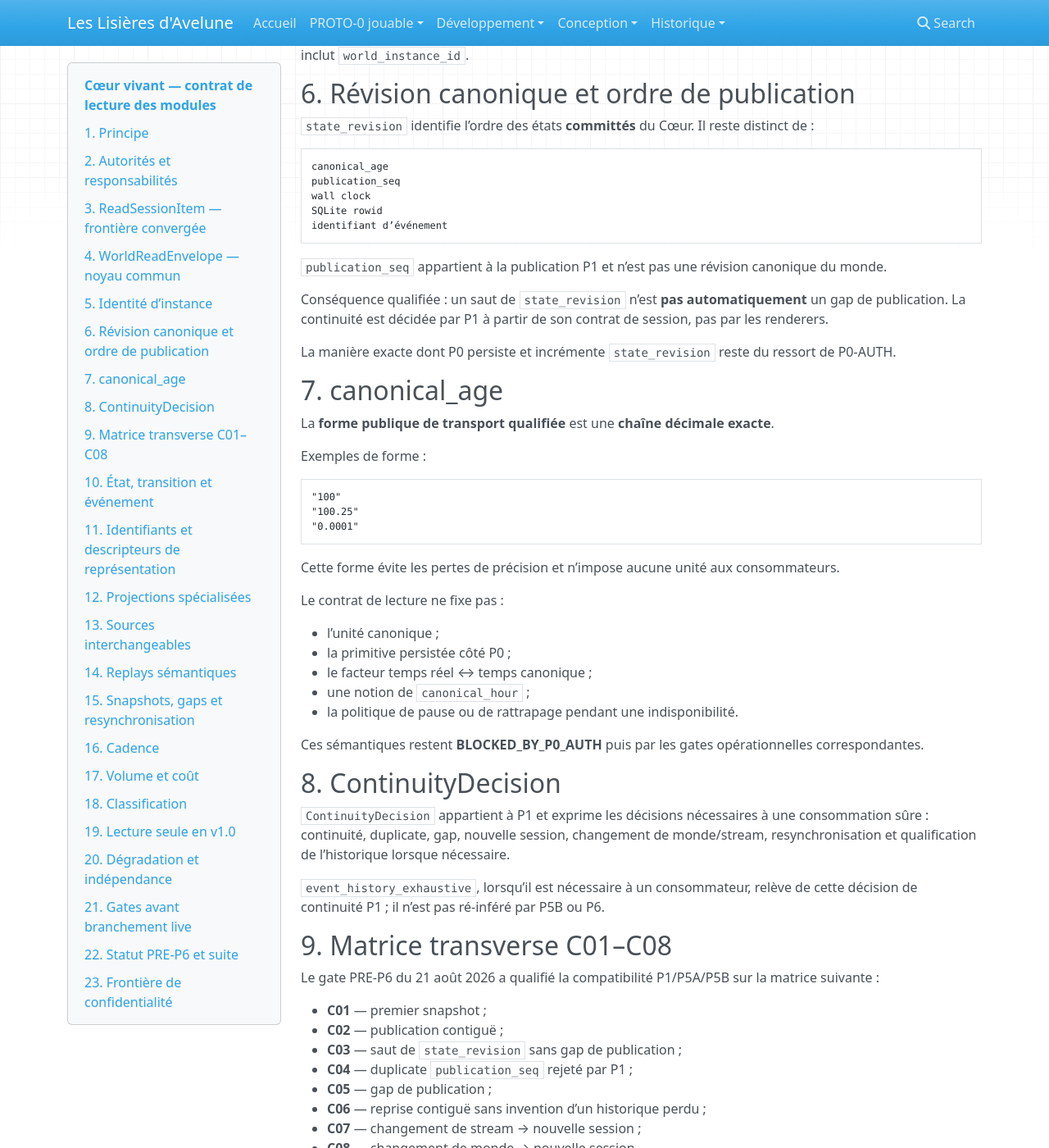
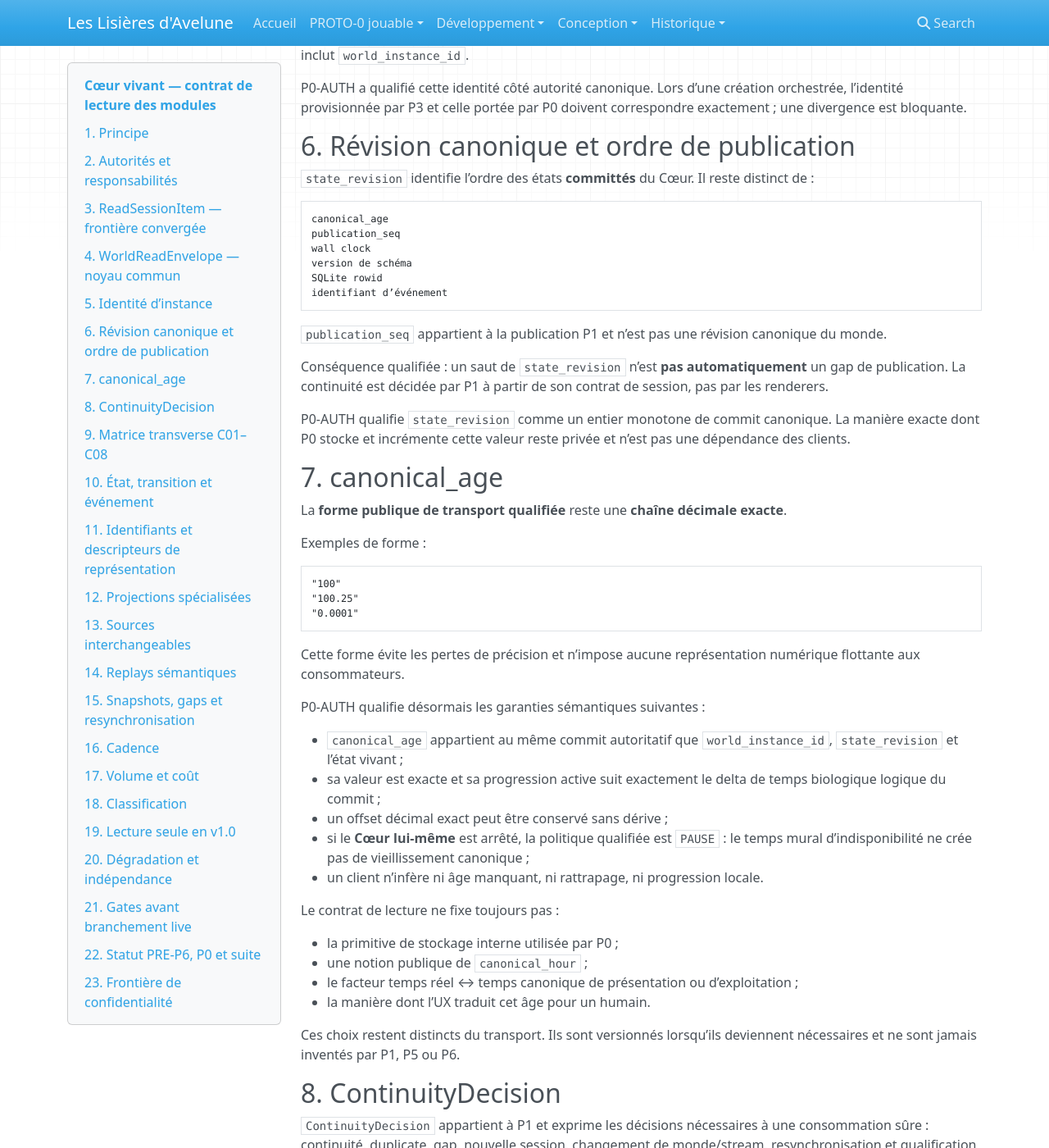
Before and after one commit to Abeliome-Officiel/les-lisieres-avelune, an MkDocs documentation site: the page built from docs/32_coeur_contrat_lecture_modules.md, in a window 1280 px wide and 1400 px high, scrolled down 2724 px. Shown: the whole window at 82% size. Built offline with MkDocs 1.6.1, drawn with Linux system fonts in a browser that asks for light colours; nearby versions of some CDN libraries; some of the changed text lies outside the part shown.

Commit message:
docs: qualify P0 semantics in read contract

````diff
--- a/docs/32_coeur_contrat_lecture_modules.md
+++ b/docs/32_coeur_contrat_lecture_modules.md
@@ -127,6 +127,8 @@ Règles :
 
 Pour les caches et mémoires de modules, `representation_id` seul ne suffit jamais : le namespace minimal inclut `world_instance_id`.
 
+P0-AUTH a qualifié cette identité côté autorité canonique. Lors d’une création orchestrée, l’identité provisionnée par P3 et celle portée par P0 doivent correspondre exactement ; une divergence est bloquante.
+
 ## 6. Révision canonique et ordre de publication
 
 `state_revision` identifie l’ordre des états **committés** du Cœur. Il reste distinct de :
@@ -135,6 +137,7 @@ Pour les caches et mémoires de modules, `representation_id` seul ne suffit jama
 canonical_age
 publication_seq
 wall clock
+version de schéma
 SQLite rowid
 identifiant d’événement
 ```
@@ -143,11 +146,11 @@ identifiant d’événement
 
 Conséquence qualifiée : un saut de `state_revision` n’est **pas automatiquement** un gap de publication. La continuité est décidée par P1 à partir de son contrat de session, pas par les renderers.
 
-La manière exacte dont P0 persiste et incrémente `state_revision` reste du ressort de P0-AUTH.
+P0-AUTH qualifie `state_revision` comme un entier monotone de commit canonique. La manière exacte dont P0 stocke et incrémente cette valeur reste privée et n’est pas une dépendance des clients.
 
 ## 7. canonical_age
 
-La **forme publique de transport qualifiée** est une **chaîne décimale exacte**.
+La **forme publique de transport qualifiée** reste une **chaîne décimale exacte**.
 
 Exemples de forme :
 
@@ -157,17 +160,24 @@ Exemples de forme :
 "0.0001"
 ```
 
-Cette forme évite les pertes de précision et n’impose aucune unité aux consommateurs.
+Cette forme évite les pertes de précision et n’impose aucune représentation numérique flottante aux consommateurs.
 
-Le contrat de lecture ne fixe pas :
+P0-AUTH qualifie désormais les garanties sémantiques suivantes :
 
-- l’unité canonique ;
-- la primitive persistée côté P0 ;
-- le facteur temps réel ↔ temps canonique ;
-- une notion de `canonical_hour` ;
-- la politique de pause ou de rattrapage pendant une indisponibilité.
+- `canonical_age` appartient au même commit autoritatif que `world_instance_id`, `state_revision` et l’état vivant ;
+- sa valeur est exacte et sa progression active suit exactement le delta de temps biologique logique du commit ;
+- un offset décimal exact peut être conservé sans dérive ;
+- si le **Cœur lui-même** est arrêté, la politique qualifiée est `PAUSE` : le temps mural d’indisponibilité ne crée pas de vieillissement canonique ;
+- un client n’infère ni âge manquant, ni rattrapage, ni progression locale.
 
-Ces sémantiques restent **BLOCKED_BY_P0_AUTH** puis par les gates opérationnelles correspondantes.
+Le contrat de lecture ne fixe toujours pas :
+
+- la primitive de stockage interne utilisée par P0 ;
+- une notion publique de `canonical_hour` ;
+- le facteur temps réel ↔ temps canonique de présentation ou d’exploitation ;
+- la manière dont l’UX traduit cet âge pour un humain.
+
+Ces choix restent distincts du transport. Ils sont versionnés lorsqu’ils deviennent nécessaires et ne sont jamais inventés par P1, P5 ou P6.
 
 ## 8. ContinuityDecision
 
@@ -316,22 +326,27 @@ Visuel et sonore restent indépendants : une panne de l’un ne doit pas imposer
 
 ## 21. Gates avant branchement live
 
-Avant raccordement durable :
+Les deux premières conditions ont été qualifiées par P0-AUTH :
 
-1. P0 fournit un état committé autoritatif cohérent ;
-2. les métadonnées d’identité/révision/âge correspondent au même commit canonique que l’état ;
-3. l’adaptateur/lecteur ne modifie pas l’état ;
-4. aucun champ privé non allowlisté ne sort ;
-5. `world_instance_id` est vérifié de bout en bout ;
-6. continuité, duplicate, gap, changement de stream/monde et resynchronisation restent autorité P1 ;
-7. replay/live sont sémantiquement équivalents ;
-8. renderer arrêté → Cœur inchangé ;
-9. publisher/lecteur arrêté → Cœur inchangé ;
-10. source A ne peut pas alimenter silencieusement cache/mémoire B ;
-11. version incompatible → échec explicite, aucune approximation silencieuse ;
-12. coût de publication/consommation est mesuré avec les composants réellement concurrents.
+- [x] P0 fournit un état committé autoritatif cohérent ;
+- [x] les métadonnées d’identité/révision/âge correspondent au même commit canonique que l’état.
 
-## 22. Statut PRE-P6 et suite
+**CREAD-LIVE** doit maintenant qualifier la frontière réelle P0 → P1 :
+
+1. l’adaptateur/lecteur ne modifie pas l’état ;
+2. aucun champ privé non allowlisté ne sort ;
+3. `world_instance_id` est vérifié de bout en bout ;
+4. continuité, duplicate, gap, changement de stream/monde et resynchronisation restent autorité P1 ;
+5. replay/live sont sémantiquement équivalents ;
+6. renderer arrêté → Cœur inchangé ;
+7. publisher/lecteur arrêté → Cœur inchangé ;
+8. source A ne peut pas alimenter silencieusement cache/mémoire B ;
+9. version incompatible → échec explicite, aucune approximation silencieuse ;
+10. coût de publication/consommation est mesuré avec les composants réellement concurrents.
+
+Aucune de ces gates n’autorise un accès direct au stockage privé du Cœur.
+
+## 22. Statut PRE-P6, P0 et suite
 
 Le gate transverse P1↔P5A↔P5B est clos :
 
@@ -339,6 +354,16 @@ Le gate transverse P1↔P5A↔P5B est clos :
 TRANSVERSE_P1_P5A_P5B_FORMAL_GATE=PASS
 CONTRACT_READY_FOR_P6_1=YES
 PRE_P6_TRANSVERSE=CLOSED
+```
+
+P0 et les gates opérationnelles immédiates sont également clos :
+
+```text
+P0_AUTH=PASS
+BIOLOGICAL_RNG_NEUTRALITY=PASS
+O2_CLEAN_RESTART=PASS
+O3_CRASH_ATOMICITY=PASS
+O4_DOWNTIME_POLICY=PAUSE
 ```
 
 Cette fermeture autorise le **travail P6 offline** mais pas le raccord live :
@@ -350,28 +375,24 @@ P6_LIVE_INTEGRATION=WAIT_CREAD_LIVE
 P6_LIVE_AUTHORIZED=NO
 ```
 
-La chaîne amont restante vers le live est :
+La chaîne amont restante vers le live est désormais :
 
 ```text
-P0-AUTH
+CREAD-LIVE
   ↓
-neutralité biologique / RNG
+OBS-1 / ORCH-1 selon dépendances
   ↓
-O2
-  ↓
-O3
-  ↓
-O4
-  ↓
-CREAD-LIVE
+O5-MIGRATION
   ↓
 raccords live aval
 ```
 
-Voir également `docs/development/PRE_P6_TRANSVERSE_2026-08-21.md`.
+**O5-MIGRATION reste obligatoire** avant la qualification intégrée finale : la migration LAB devra préserver `world_instance_id` et le canon sans maintenir deux autorités actives.
+
+Voir également `docs/development/P0_AUTH_CLOSURE_2026-08-21.md` et `docs/development/PRE_P6_TRANSVERSE_2026-08-21.md`.
 
 ## 23. Frontière de confidentialité
 
 GitHub peut documenter l’existence du contrat, ses propriétés, ses versions, ses tests, les identités opaques nécessaires à l’interopérabilité, les formats de replay partageables et les catégories sémantiques autorisées.
 
-Restent hors dépôt les détails permettant de reconstruire les mécanismes du Cœur : champs sources privés, mappings exacts, paramètres, seeds, seuils, recettes, causalités réservées, instrumentation brute et background confidentiel non nécessaire à l’architecture partageable.
+Restent hors dépôt les détails permettant de reconstruire les mécanismes du Cœur : champs sources privés, mappings exacts, paramètres, seeds, seuils, recettes, causalités réservées, instrumentation brute, structure de stockage interne, états RNG et background confidentiel non nécessaire à l’architecture partageable.
````
Also changed, not shown: other parts of docs/32_coeur_contrat_lecture_modules.md (+1 -1 lines).
